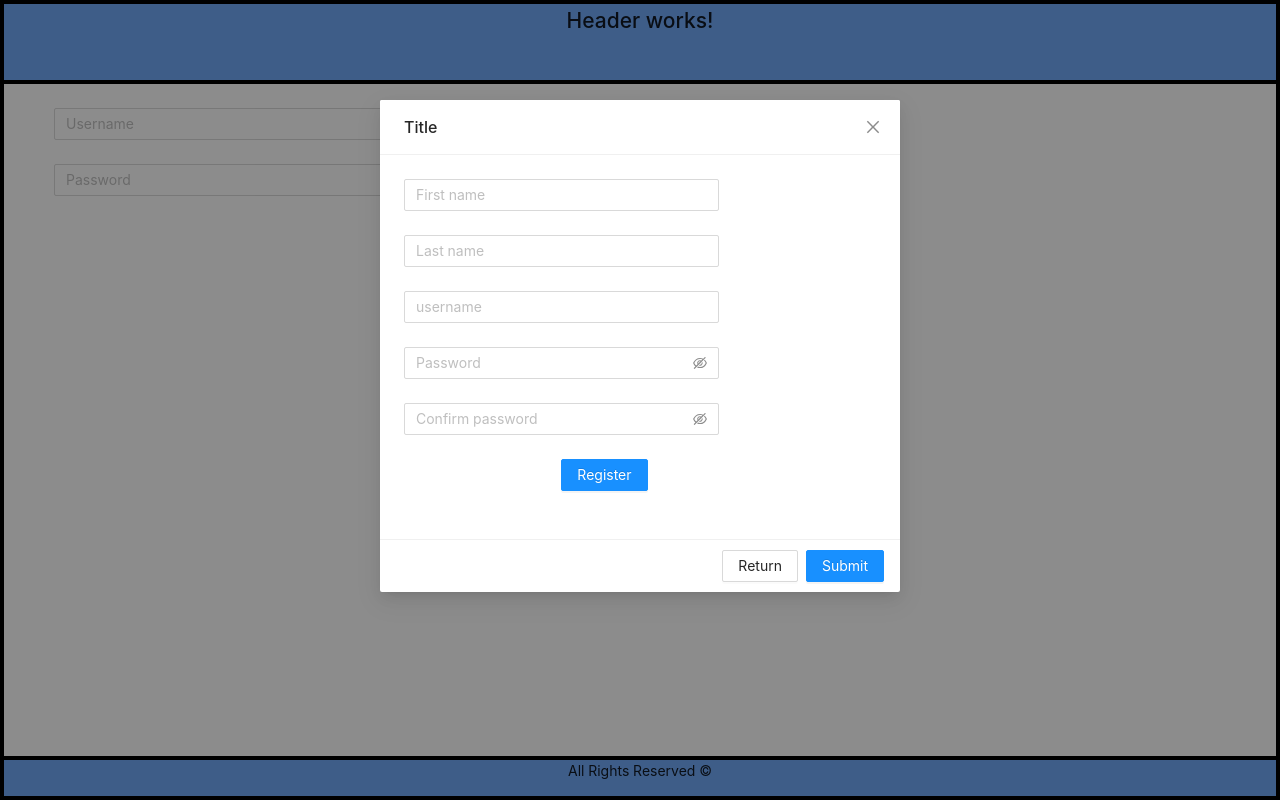
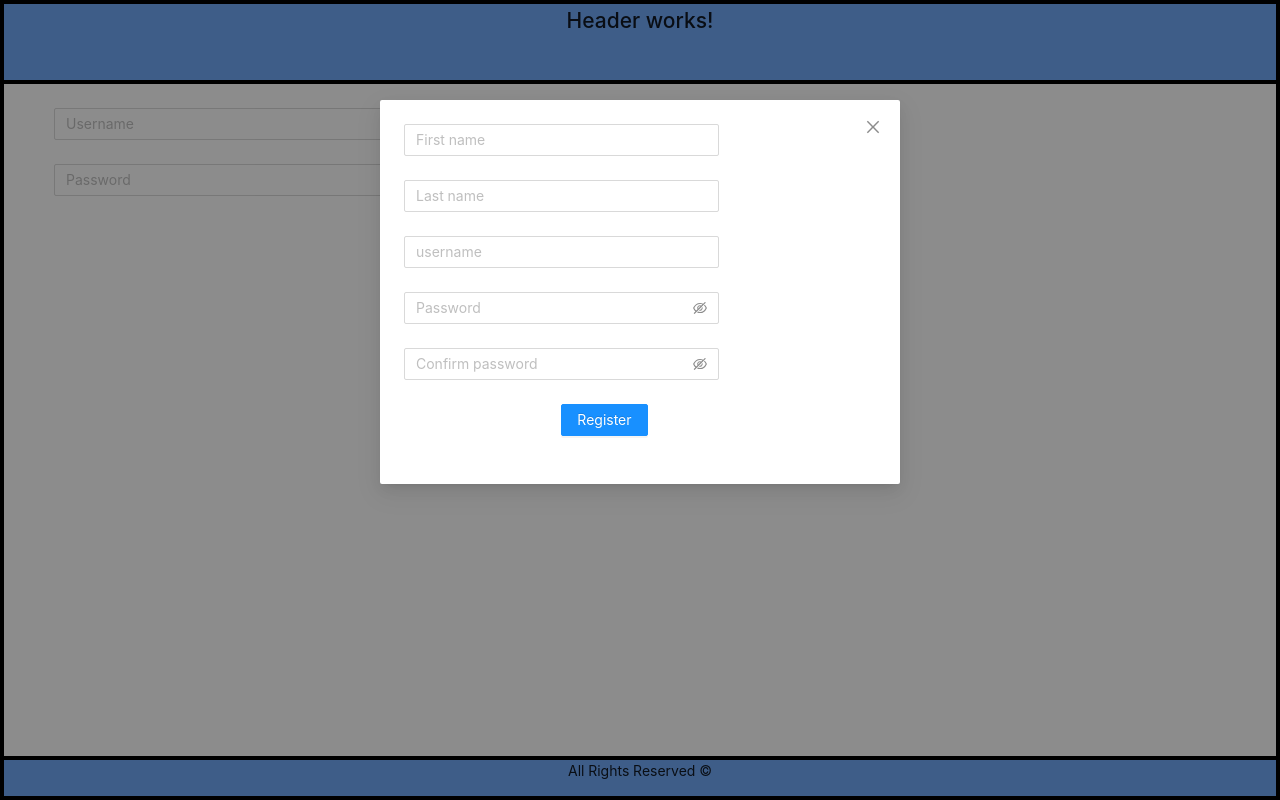
Before and after one commit to adiimbar/vacation-client, a React (Create React App) app: page /home in a window 1280 px wide. Both pictures are taken after a click on the button "register". Built offline with nearby package versions, Linux system fonts and the light colour scheme.

Commit message:
card date adjustment

```diff
--- a/src/components/register/register.tsx
+++ b/src/components/register/register.tsx
@@ -72,12 +72,15 @@ export default class Register extends Component<any, RegisterState, UserRegistra
           registerObject.password);
         const response = await axios.post<UserRegistrationDetails[]>("http://localhost:3001/users/register", userRegistrationDetails);
         const serverResponse = response.data;
+        const statusResponse = response.status;
         console.log(serverResponse);
+        console.log(statusResponse);
 
     }
     catch (err) {
-        alert(err.message);
+        // alert(err.message);
         console.log(err);
+        console.log(err.response.status);
     }
 }
 
@@ -92,19 +95,20 @@ export default class Register extends Component<any, RegisterState, UserRegistra
         </Button>
 
         <Modal
-          title="Title"
+          // title="Title"
           visible={visible}
           onOk={this.handleOk}
           confirmLoading={confirmLoading}
           onCancel={this.handleCancel}
-          footer={[
-            <Button key="back" onClick={this.handleCancel}>
-              Return
-            </Button>,
-            <Button key="submit" type="primary" loading={confirmLoading} onClick={this.handleOk}>
-              Submit
-            </Button>,
-          ]}
+          footer={null}
+          // footer={[
+            // <Button key="back" onClick={this.handleCancel}>
+            //   Cancel
+            // </Button>,
+            // <Button key="submit" type="primary" loading={confirmLoading} onClick={this.handleOk}>
+            //   Submit
+            // </Button>,
+          // ]}
         >
           <RegistrationForm registrationHandler={this.register} />
         </Modal>
--- a/src/components/vacations/vacations.tsx
+++ b/src/components/vacations/vacations.tsx
@@ -42,7 +42,6 @@ export default class Vacations extends Component <any, VacationsInterface>{
                 {this.state.vacations.map((vacation) =>
 
 
-
                     <Card
                         className='cardDiv'
                         key={vacation.id}
@@ -61,11 +60,11 @@ export default class Vacations extends Component <any, VacationsInterface>{
                     >
                         <Meta
                         title={vacation.destination}
-                        description={`from: ${vacation.start_date} until: ${vacation.end_date}`}
+                        description={`from: ${vacation.start_date.toString().slice(0, 10)} until: ${vacation.end_date.toString().slice(0, 10)}`}
                         />
 
-                        {/* <br></br> */}
                         <div>
+                            <p></p>
                             <p className="description">{vacation.description}</p>
                             <p className="price">{`price: ${vacation.price}`}</p>
                         </div>
```
